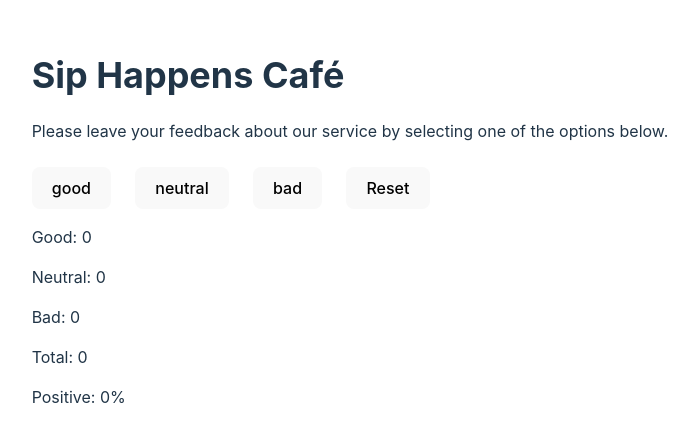
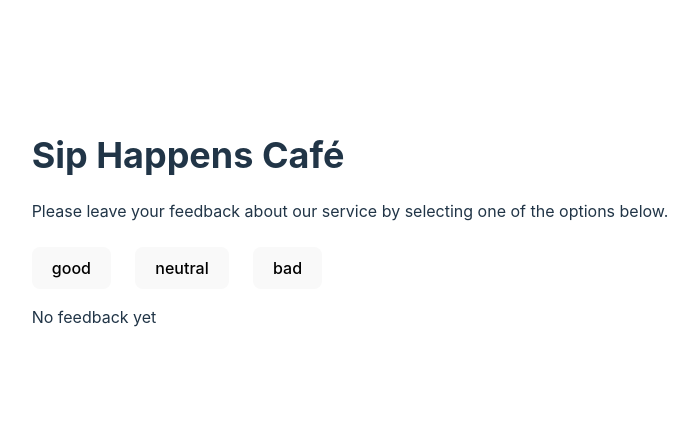
Before and after one commit to Iva-nova-vita/goit-react-hw-02, a React (Vite) app: page / in a window 1280 px wide. Shown: the part 172-614 px from the top of the page, without its empty margins (290-988 px from the left). Built offline with nearby package versions, Linux system fonts and the light colour scheme.

Commit message:
added condition for Feedback component rendering

```diff
--- a/src/App.css
+++ b/src/App.css
@@ -2,5 +2,5 @@
   max-width: 1280px;
   margin: 0 auto;
   padding: 2rem;
-  text-align: center;
+  text-align: left;
 }
--- a/src/App.jsx
+++ b/src/App.jsx
@@ -10,20 +10,24 @@ const cafeInfo = {
 };
 
 const initialState = () => {
-  return JSON.parse(localStorage.getItem('feedback')) || {
-    good: 0,
-    neutral: 0,
-    bad: 0,
-  };
+  return (
+    JSON.parse(localStorage.getItem('feedback')) || {
+      good: 0,
+      neutral: 0,
+      bad: 0,
+    }
+  );
 };
 
 function App() {
-
   const { title, text } = cafeInfo;
   const [feedback, setFeedback] = useState(initialState);
   const totalFeedback = calcTotalFeedback();
   const positiveStatistic = calcPositiveStatistic();
-  useEffect(()=>localStorage.setItem('feedback', JSON.stringify(feedback)), [feedback]);
+  useEffect(
+    () => localStorage.setItem('feedback', JSON.stringify(feedback)),
+    [feedback]
+  );
 
   function updateFeedback(option) {
     setFeedback({ ...feedback, [option]: feedback[option] + 1 });
@@ -53,7 +57,6 @@ function App() {
     return positiveStatistic;
   }
 
-
   return (
     <>
       <Description title={title} text={text}></Description>
@@ -61,12 +64,14 @@ function App() {
         feedback={feedback}
         onUpdate={updateFeedback}
         onReset={resetFeedback}
+        totalFeedback={totalFeedback}
       ></Options>
-      <Feedback
+      {totalFeedback !==0 && <Feedback
         feedback={feedback}
         totalFeedback={totalFeedback}
         positiveStatistic={positiveStatistic}
-      ></Feedback>
+      ></Feedback>}
+      {totalFeedback ==0 && <p>No feedback yet</p>}
     </>
   );
 }
--- a/src/components/Options/Options.jsx
+++ b/src/components/Options/Options.jsx
@@ -1,6 +1,6 @@
 import css from './Options.module.css';
 
-export default function Options({ feedback, onUpdate, onReset }) {
+export default function Options({ feedback, onUpdate, onReset, totalFeedback }) {
   const buttons = Object.keys(feedback);
   return (
     <div className={css.options}>
@@ -12,7 +12,7 @@ export default function Options({ feedback, onUpdate, onReset }) {
         );
       })}
 
-      <button onClick={onReset}>Reset</button>
+      {totalFeedback !==0 && <button onClick={onReset}>Reset</button>}
     </div>
   );
 }
```
